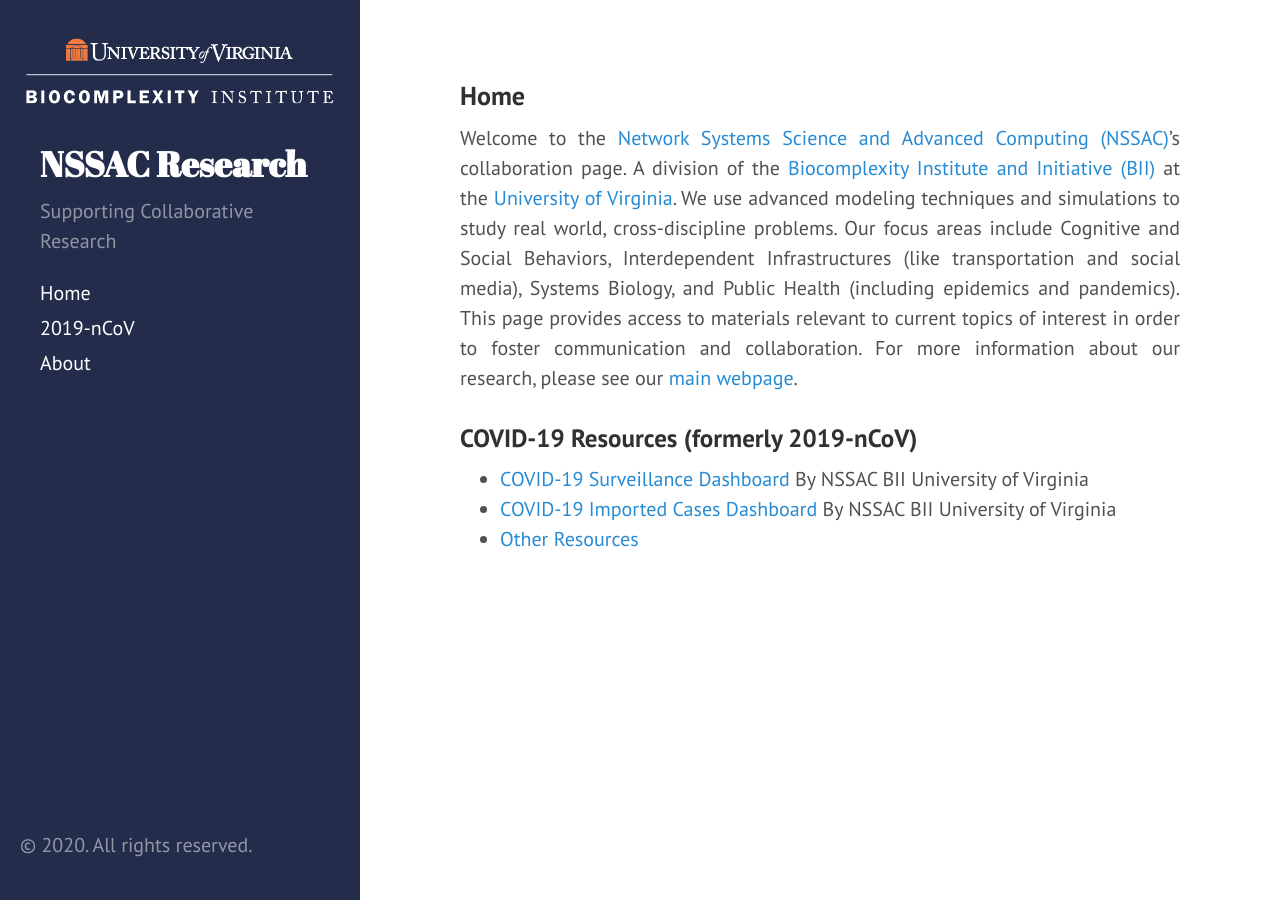
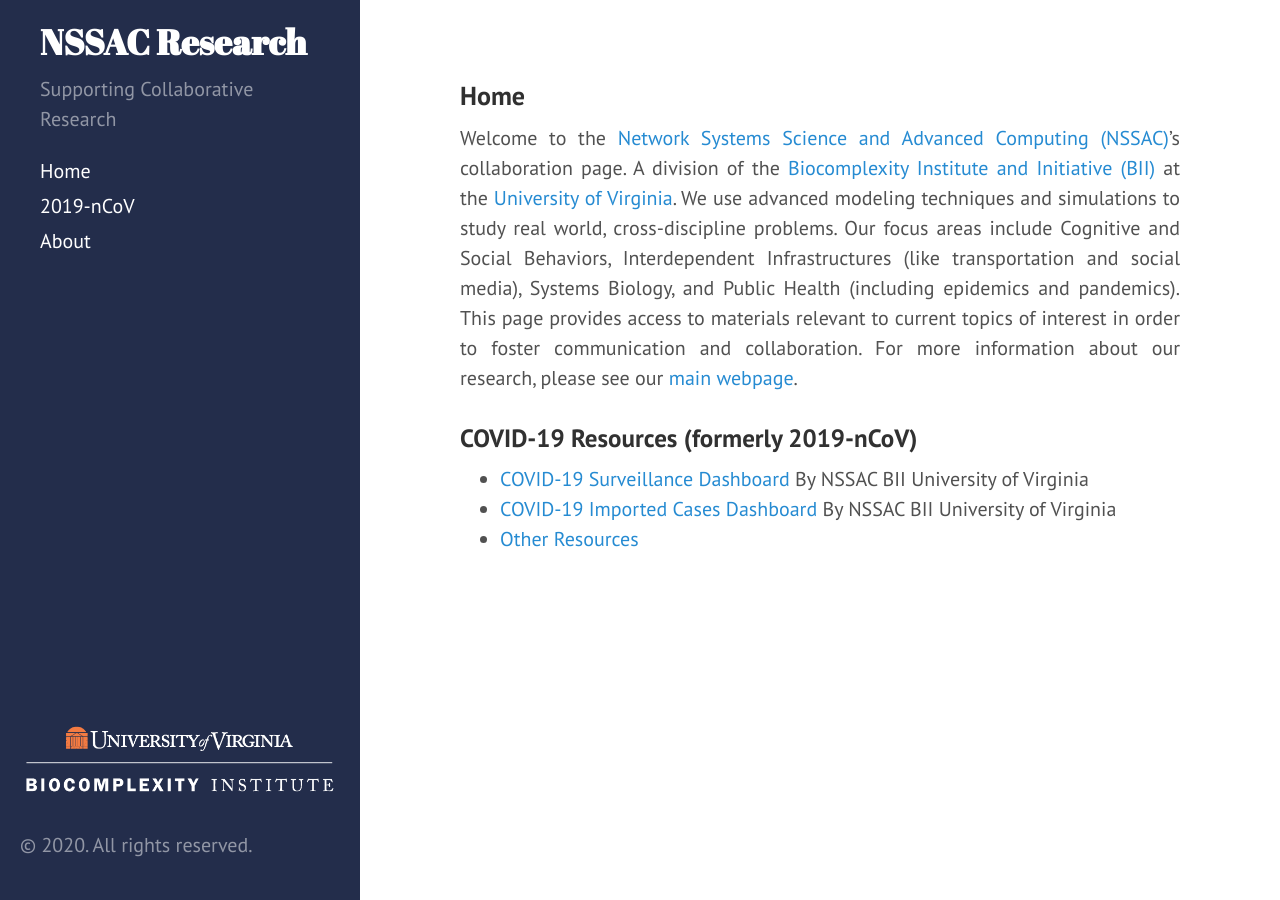
Before and after one commit to mehta-gaurav/mehta-gaurav.github.io, a Jekyll site: the page built from index.md, in a window 1280 px wide. Built offline with Jekyll 4.4.1, drawn with Linux system fonts in a browser that asks for light colours.

Commit message:
Update sidebar.html

```diff
--- a/_includes/sidebar.html
+++ b/_includes/sidebar.html
@@ -1,7 +1,4 @@
 <div class="sidebar">
-  <div>
-    <a href="https://biocomplexity.virginia.edu" target="_blank"><img src="images/bii_logo_v5-01.png"></a>
-  </div>
   <div class="container">
     <div class="sidebar-about">
       <h2>
@@ -18,6 +15,9 @@
       <a class="sidebar-nav-item{% if page.url == site.aboutUrl %} active{% endif %}" href="{{ site.aboutUrl }}">About</a>
     </nav>
 
-    <p class="sidebar-sticky">&copy; {{ site.time | date: '%Y' }}. All rights reserved.</p>
+    <div class="sidebar-sticky">
+      <a href="https://biocomplexity.virginia.edu" target="_blank" style="width: 70%"><img src="images/bii_logo_v5-01.png"></a>
+      <p >&copy; {{ site.time | date: '%Y' }}. All rights reserved.</p>
   </div>
+   </div>
 </div>
```
